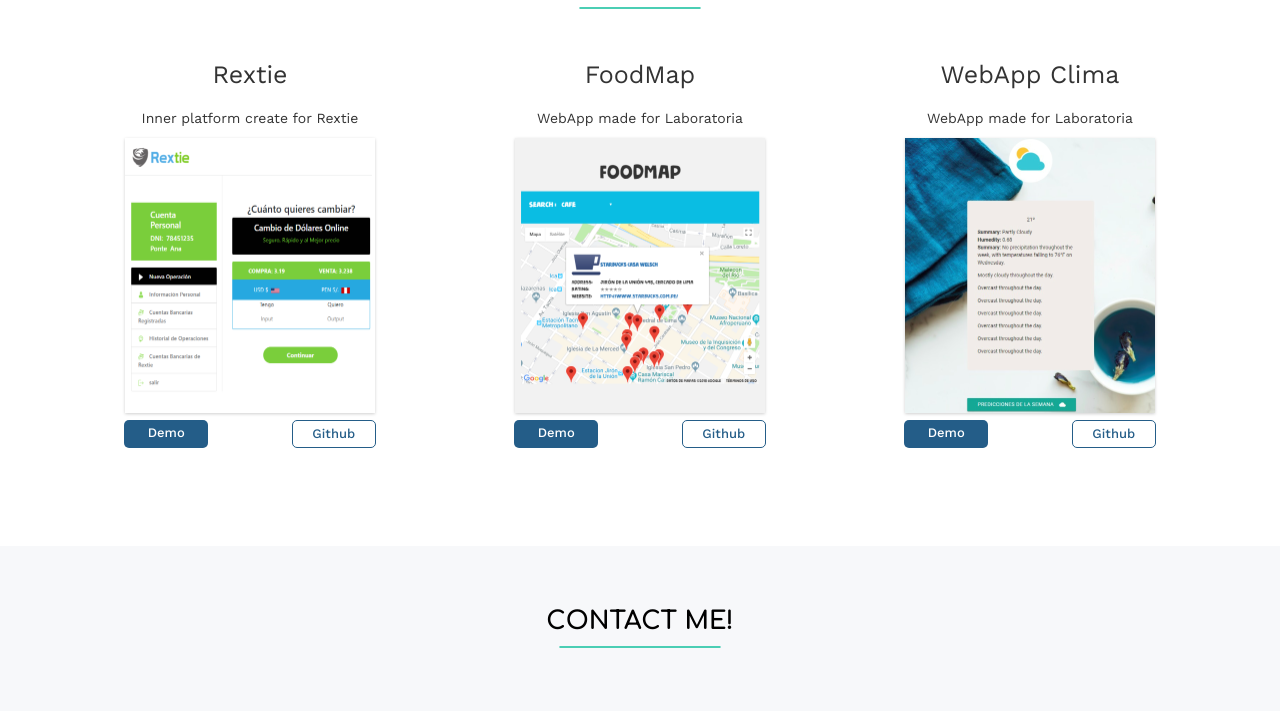
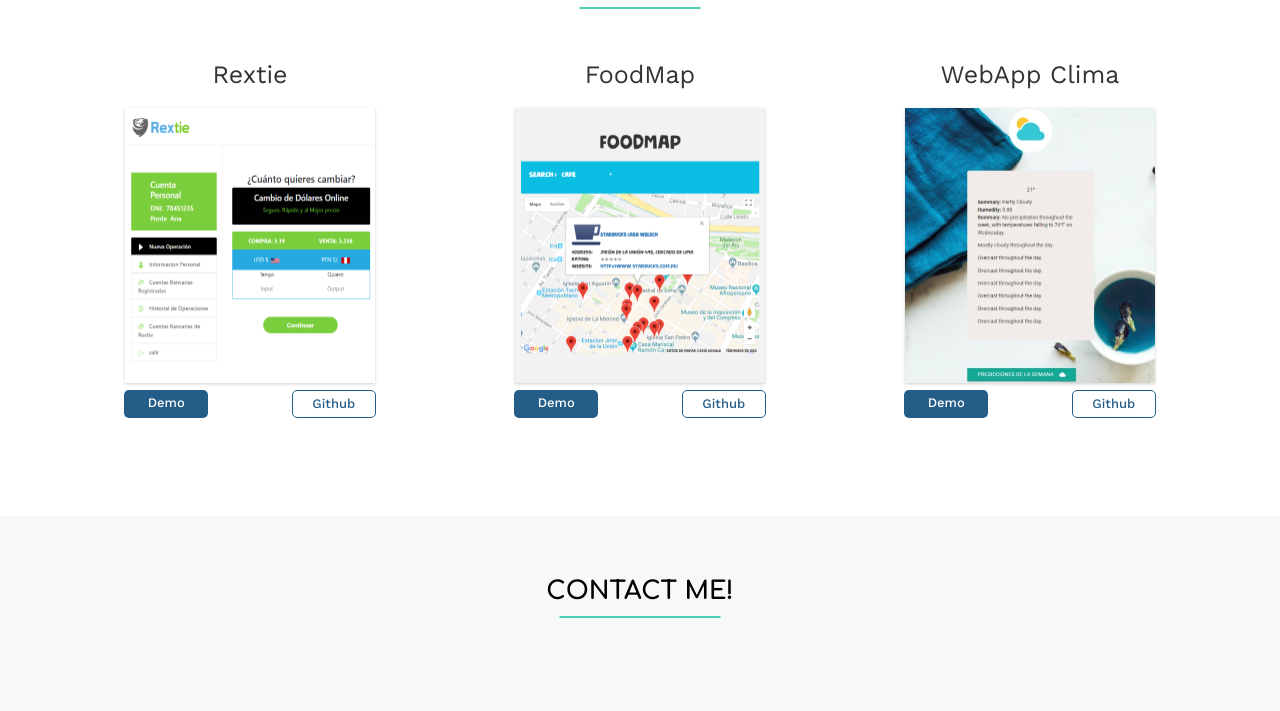
Before and after one commit to EstrellaBF/portfolio, a plain HTML site: page index.html in a window 1280 px wide. Shown: the part 1780-2491 px from the top of the page. Drawn offline with nearby package versions, Linux system fonts and the light colour scheme; no server answers; animation ran at ten frames a second.

```diff
--- a/index.html
+++ b/index.html
@@ -119,7 +119,6 @@
         <div class="col-xs-10 col-xs-offset-1 col-sm-4 col-sm-offset-0 col-md-4 col-sm-offset-0 col-lg-4 col-lg-offset-0">
           <figure class="project-img">
             <figcaption class="text-center">Rextie</figcaption>
-            <p>Inner platform create for Rextie</p>
             <img class="img-responsive" src="assets/images/rextie.png" alt="rextie">
             <div>
               <a href="https://estrellabf.github.io/rextie-beta" target="_blank">Demo</a>
@@ -130,7 +129,6 @@
         <div class="col-xs-10 col-xs-offset-1 col-sm-4 col-sm-offset-0 col-md-4 col-sm-offset-0 col-lg-4 col-lg-offset-0">
           <figure class="project-img">
             <figcaption class="text-center">FoodMap</figcaption>
-            <p>WebApp made for Laboratoria</p>
             <img class="img-responsive" src="assets/images/foodmap.png" alt="foodmap">
             <div>
               <a href="https://estrellabf.github.io/foodmap/" target="_blank">Demo</a>
@@ -141,7 +139,6 @@
         <div class="col-xs-10 col-xs-offset-1 col-sm-4 col-sm-offset-0 col-md-4 col-sm-offset-0 col-lg-4 col-lg-offset-0">
           <figure class="project-img">
             <figcaption class="text-center">WebApp Clima</figcaption>
-            <p>WebApp made for Laboratoria</p>
             <img class="img-responsive" src="assets/images/api-clima.png" alt="api-clima">
             <div>
               <a href="https://estrellabf.github.io/app-weather/public/" target="_blank">Demo</a>
```
